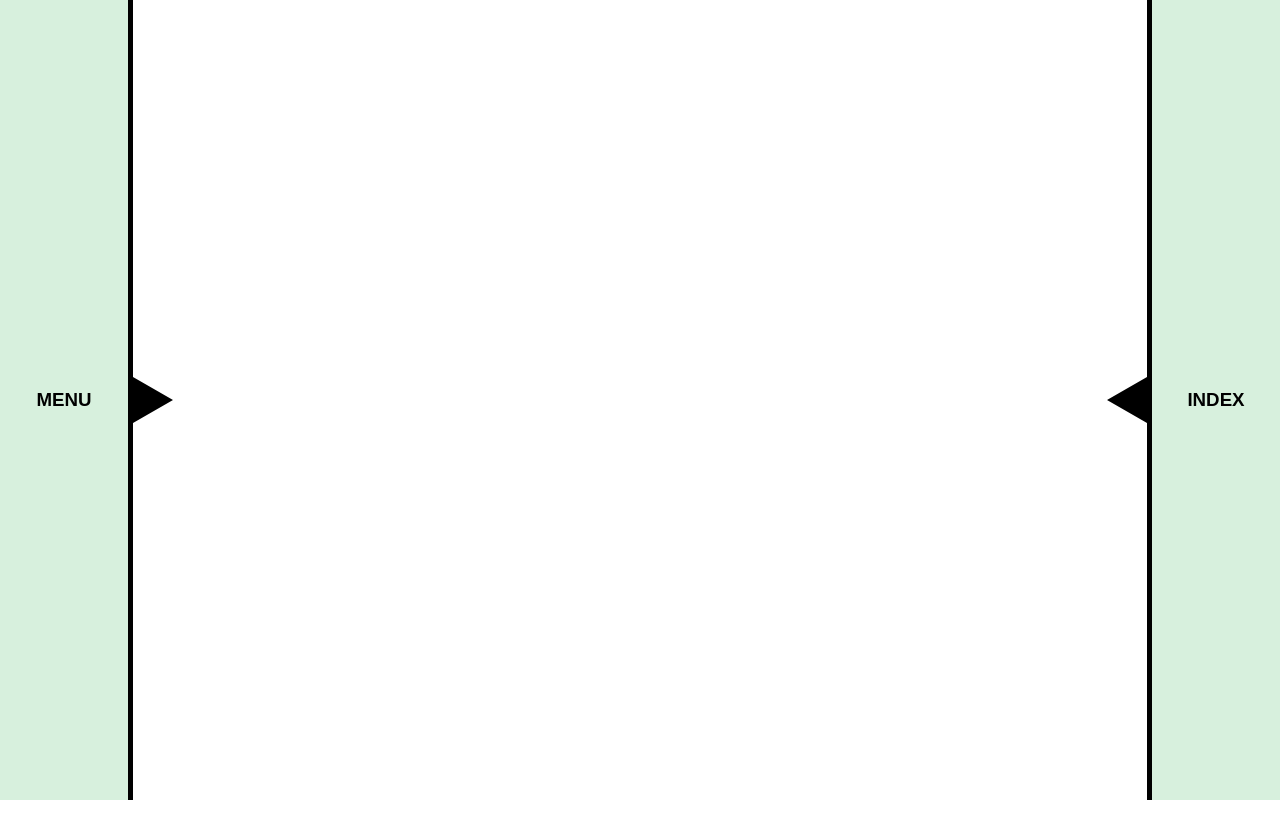
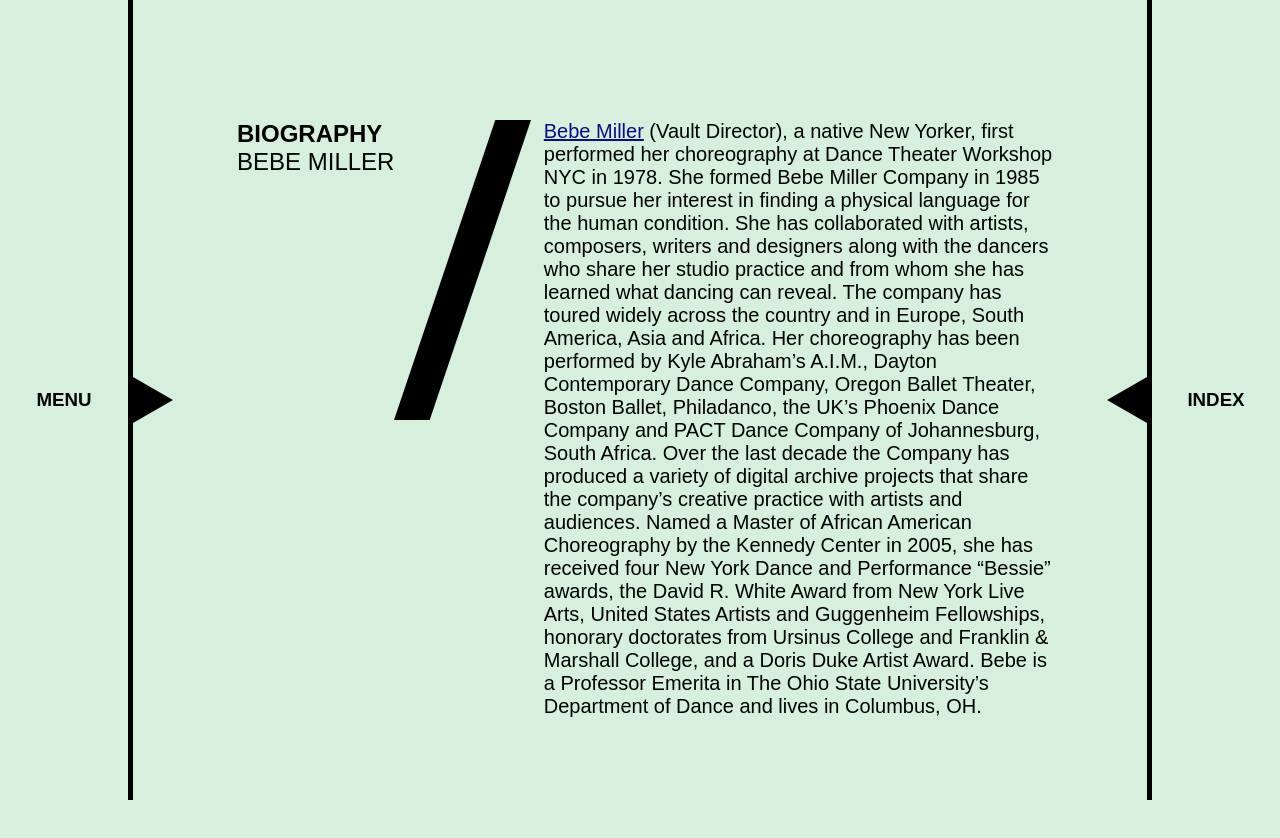
Before and after one commit to ampersand-paris/VAULT, a React (Create React App) app: page /bebe-miller-bio in a window 1280 px wide. Before the commit this address had no page. Shown: the top 838 px of the page. Before the commit the page ends 800 px from the top, so only its background shows below. Built offline with nearby package versions, Linux system fonts and the light colour scheme; a web font is replaced by a local one.

Commit message:
bebe miller

```diff
--- a/src/App.js
+++ b/src/App.js
@@ -56,7 +56,7 @@ import TonyaLockyerBio from "./Biographies/TonyaLockyer";
 import GeselMasonBio from "./Biographies/GeselMason";
 import EllenMaynardBio from "./Biographies/EllenMaynard";
 import JonathanMeyerBio from "./Biographies/JonathanMeyer";
-
+import BebeMillerBio from "./Biographies/BebeMiller";
 // === VIDEOS ===
 import MeetingThree from "./Videos/MeetingThree";
 
@@ -101,6 +101,7 @@ return (
                 <Route path="/alice-gosti-bio" element={<AliceGostiBio />} />
                 <Route path="/angie-hauser-bio" element={<AngieHauserBio />} />
                 <Route path="/ann-carlson-bio" element={<AnnCarlsonBio />} />
+                <Route path="/bebe-miller-bio" element={<BebeMillerBio />} />
                 <Route path="/betsey-brock-bio" element={<BetseyBrockBio />} />
                 <Route path="/bonnie-brooks-bio" element={<BonnieBrooksBio />} />
                 <Route path="/claudia-la-rocco-bio" element={<ClaudiaLaRoccoBio />} />
--- /dev/null
+++ b/src/Biographies/BebeMiller.js
@@ -0,0 +1,29 @@
+// ====== COMPONENTS ======
+
+const BebeMillerBio = (props) => {
+
+    return (
+    <>
+        <div className="one-hundred-vh flex jc-center mobile-al-center mobile-column top-padding mint-green">
+            <div className="vault-padding mobile-flex mobile-jc-center mobile-width">
+                <div className="flex space-btwn essay-title-height">
+                    <div>
+                        <h2 className="subtitle ">BIOGRAPHY</h2>
+                        <h2 className="subtitle neuzit">Bebe Miller</h2>
+                    </div>
+                    <img className="bio-slash" src="/Images/Slash.svg" />
+                    <div className="flex column flex-end">
+                    </div>
+                </div>
+            </div>
+            <section className="flex column al-center no-top-padding mobile-padding">
+                <div className="essay-width ">
+                    <p className="no-top-padding"><a href="http://www.bebemillercompany.org/">Bebe Miller</a> (Vault Director), a native New Yorker, first performed her choreography at Dance Theater Workshop NYC in 1978. She formed Bebe Miller Company in 1985 to pursue her interest in finding a physical language for the human condition. She has collaborated with artists, composers, writers and designers along with the dancers who share her studio practice and from whom she has learned what dancing can reveal. The company has toured widely across the country and in Europe, South America, Asia and Africa. Her choreography has been performed by Kyle Abraham’s A.I.M., Dayton Contemporary Dance Company, Oregon Ballet Theater, Boston Ballet, Philadanco, the UK’s Phoenix Dance Company and PACT Dance Company of Johannesburg, South Africa. Over the last decade the Company has produced a variety of digital archive projects that share the company’s creative practice with artists and audiences. Named a Master of African American Choreography by the Kennedy Center in 2005, she has received four New York Dance and Performance “Bessie” awards, the David R. White Award from New York Live Arts, United States Artists and Guggenheim Fellowships, honorary doctorates from Ursinus College and Franklin & Marshall College, and a Doris Duke Artist Award. Bebe is a Professor Emerita in The Ohio State University’s Department of Dance and lives in Columbus, OH.</p>
+                </div>
+            </section>
+        </div>
+    </>
+  );
+}
+
+export default BebeMillerBio;
```
